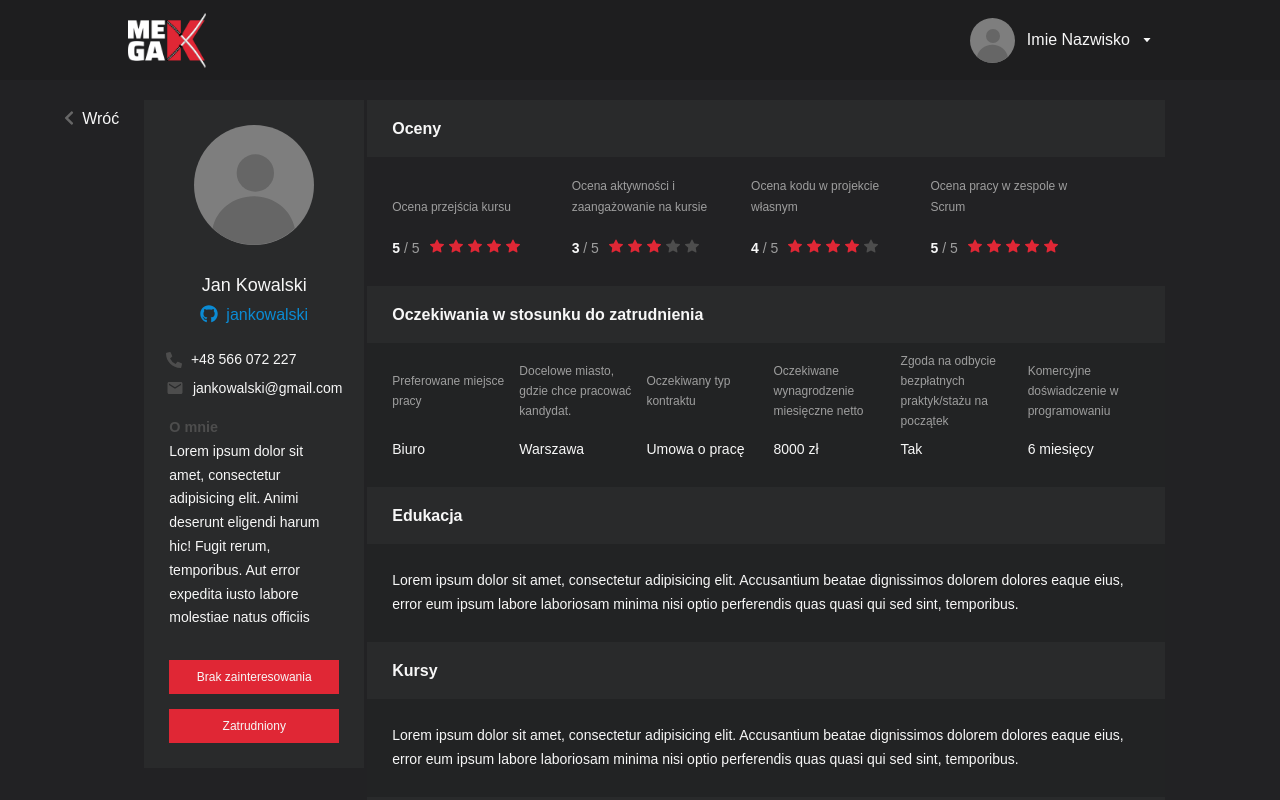
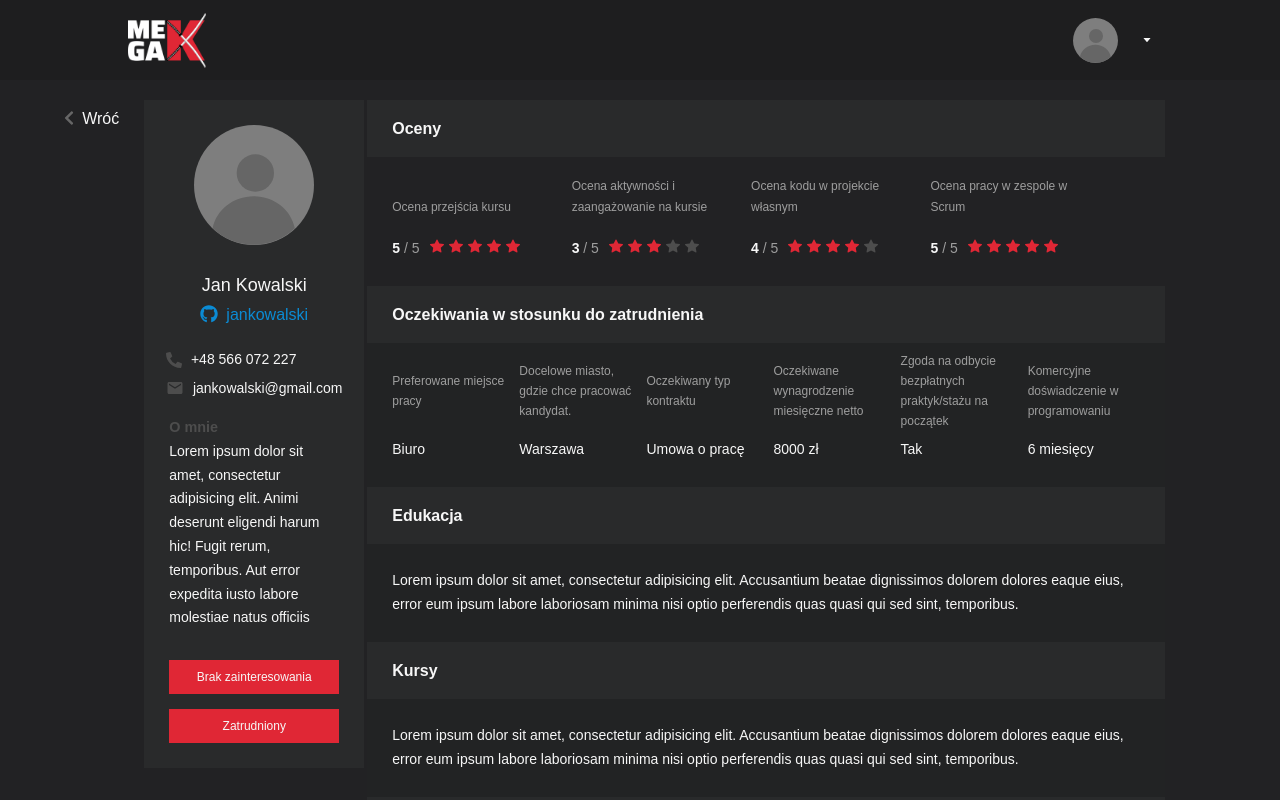
Before and after one commit to Jutrzenka/HeadHunterG11-FR, a React (Create React App) app: page /cv in a window 1280 px wide. Shown: the top 800 px of the page. Built offline with nearby package versions, Linux system fonts and the light colour scheme.

Commit message:
Add login and info to header about user

```diff
--- a/src/components/admin/AdminStudentRecord/AdminStudentRecord.tsx
+++ b/src/components/admin/AdminStudentRecord/AdminStudentRecord.tsx
@@ -38,7 +38,6 @@ export const AdminStudentRecord = ({activeAccount,email,idUser,login,role}:Props
         {method: HttpMethod.DELETE,
           headers: {'content-type': 'application/json;charset=UTF-8'},
           body: {}});
-    console.log('usówam', idUser);
     return;
   }
 
--- a/src/components/common/Header/Header.tsx
+++ b/src/components/common/Header/Header.tsx
@@ -2,10 +2,13 @@ import React from 'react';
 import { AiFillCaretDown } from 'react-icons/ai';
 import { HiLogout } from 'react-icons/hi';
 import { useToggle } from '../../../utils/hooks/useToggle';
+import { useSelector } from 'react-redux';
+import { RootState } from '../../../redux/store';
 
 import './_Header.scss';
 
 export const Header = () => {
+  const { login } = useSelector((state: RootState) => state.user);
   const [value, toggle] = useToggle(false);
 
   return (
@@ -15,7 +18,7 @@ export const Header = () => {
         <div className="user-menu-dropdown">
           <img src="/img/icons/avatar.svg" alt="avatar" />
           <div className="dropdown" onClick={toggle}>
-            <p>Imie Nazwisko</p>
+            <p>{login}</p>
             <AiFillCaretDown />
           </div>
         </div>
--- a/src/views/Admin/AdminListView/AdminListView.tsx
+++ b/src/views/Admin/AdminListView/AdminListView.tsx
@@ -31,8 +31,7 @@ export const AdminListView = () => {
   const [data,status] = useFetch(`http://localhost:3001/api/admin/${activeRole}`);
 
   // @ts-ignore
-  const dataToMap: StudentRecord[] = status === 'fetched' ?[...data.data.value] : null
-  console.log(search);
+  const dataToMap: StudentRecord[] = status === 'fetched' ?[...data.data.value] : null;
   const handleRole = (role:string) => {
       setActiveRole(role);
     if(role === 'students'){
```
